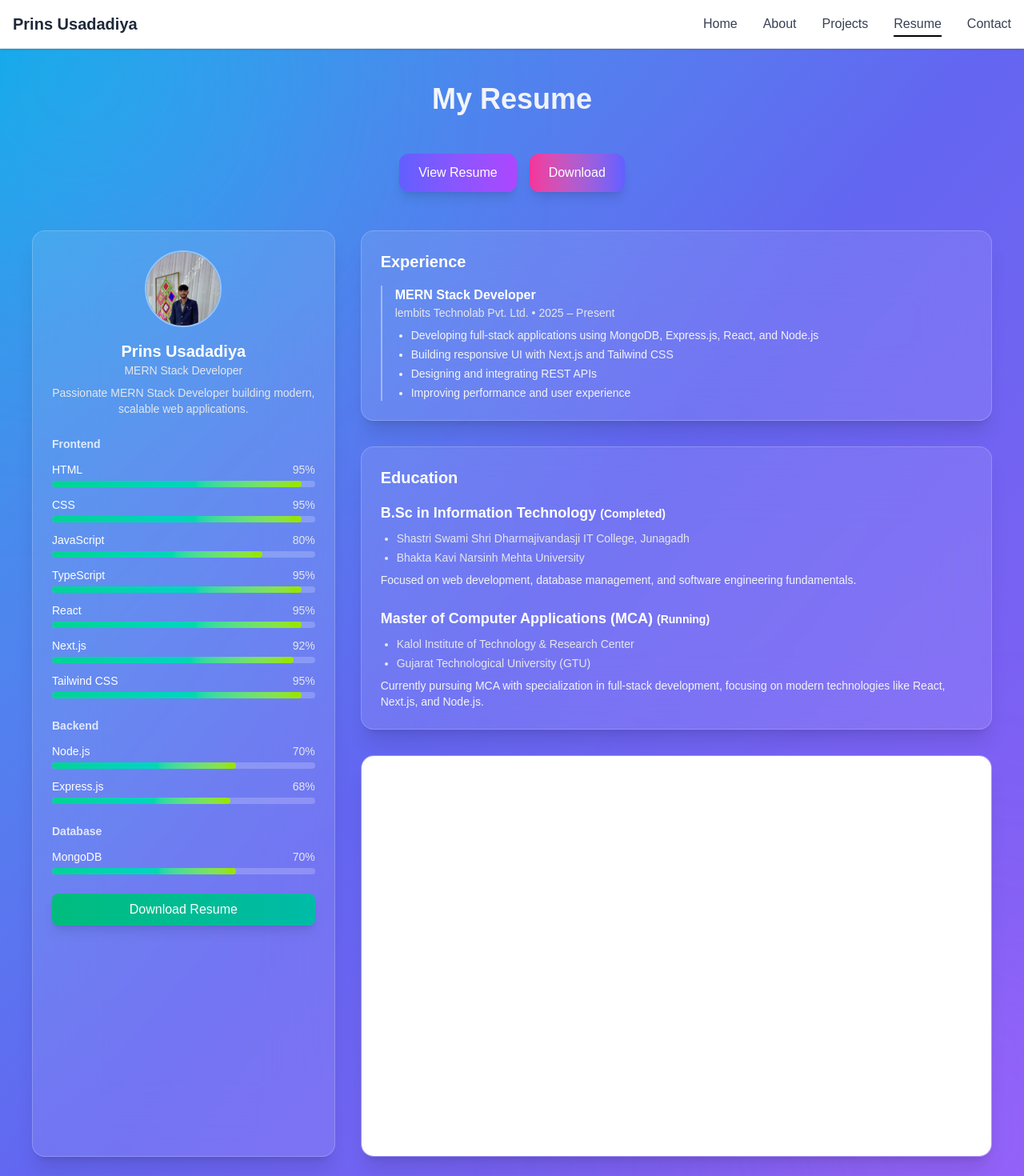
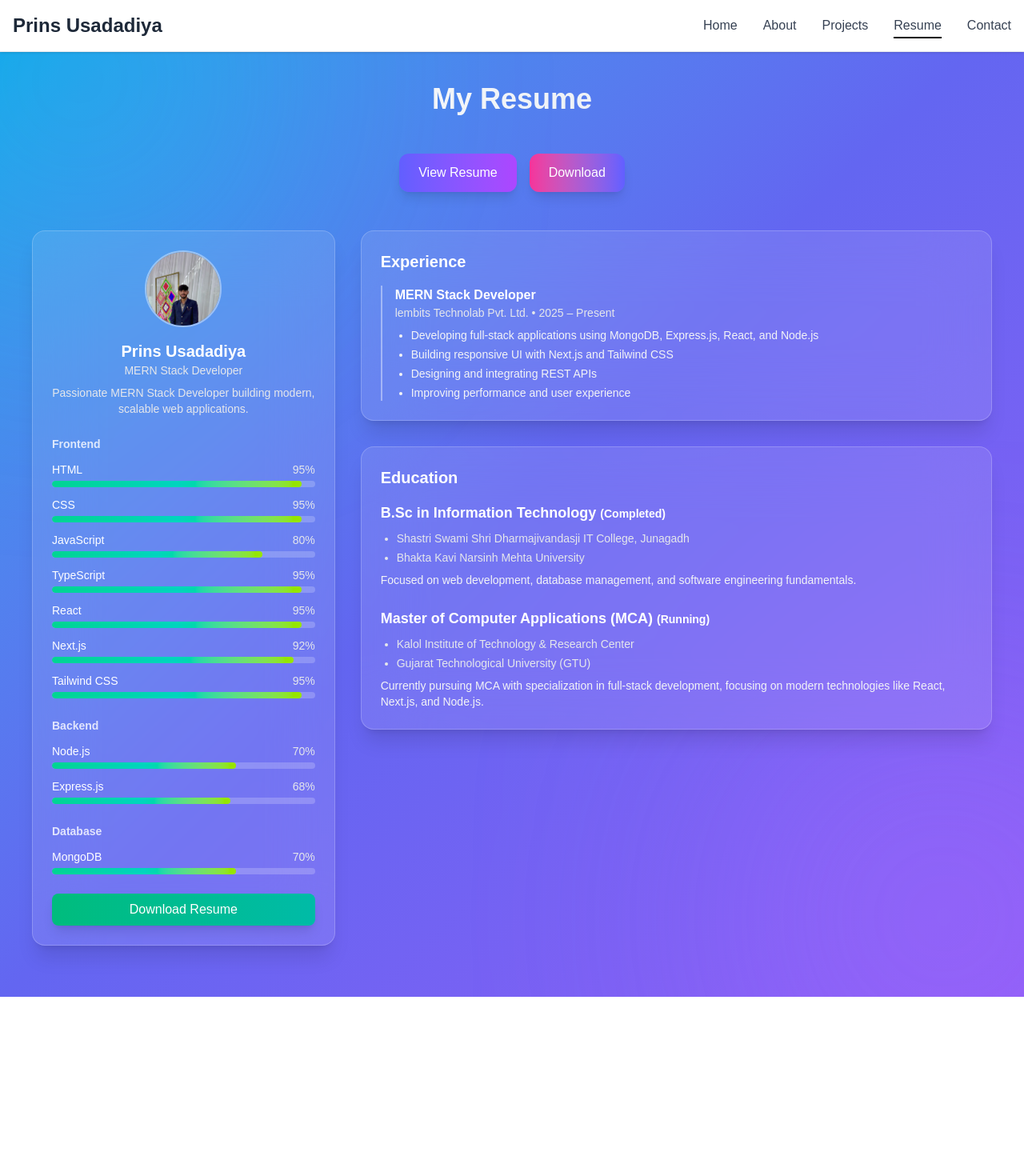
Before and after one commit to prinsusadadiya06/prins-portfolio, a Next.js app: page /resume in a window 1280 px wide. Shown: the top 1470 px of the page at 80% size. After the commit the page ends 1246 px from the top, so only its background shows below. Built offline with nearby package versions, Linux system fonts and the light colour scheme.

Commit message:
design chnage

```diff
--- a/src/app/components/Navbar.tsx
+++ b/src/app/components/Navbar.tsx
@@ -23,10 +23,10 @@ export default function Navbar() {
 
   return (
     <nav className="fixed w-full z-50 bg-white border-b border-gray-200 shadow-sm">
-      <div className="max-w-7xl mx-auto flex justify-between items-center p-4">
+      <div className="max-w-7xl mx-auto  flex justify-between items-center p-4">
 
         {/* Logo */}
-        <Link href="/" className="text-xl font-semibold text-gray-800">
+        <Link href="/" className="text-2xl font-semibold text-gray-800">
           Prins Usadadiya
         </Link>
 
--- a/src/app/resume/page.tsx
+++ b/src/app/resume/page.tsx
@@ -217,9 +217,9 @@ export default function ResumePage() {
                             </div>
 
                             {/* Resume Preview */}
-                            <div className="bg-white/10 backdrop-blur-2xl border border-white/20 rounded-2xl overflow-hidden shadow-xl hover:scale-[1.02] transition duration-300">
+                            {/* <div className="bg-white/10 backdrop-blur-2xl border border-white/20 rounded-2xl overflow-hidden shadow-xl hover:scale-[1.02] transition duration-300">
                                 <iframe src="/resume.pdf" className="w-full h-[500px]" />
-                            </div>
+                            </div> */}
 
                         </motion.div>
                     </div>
```
